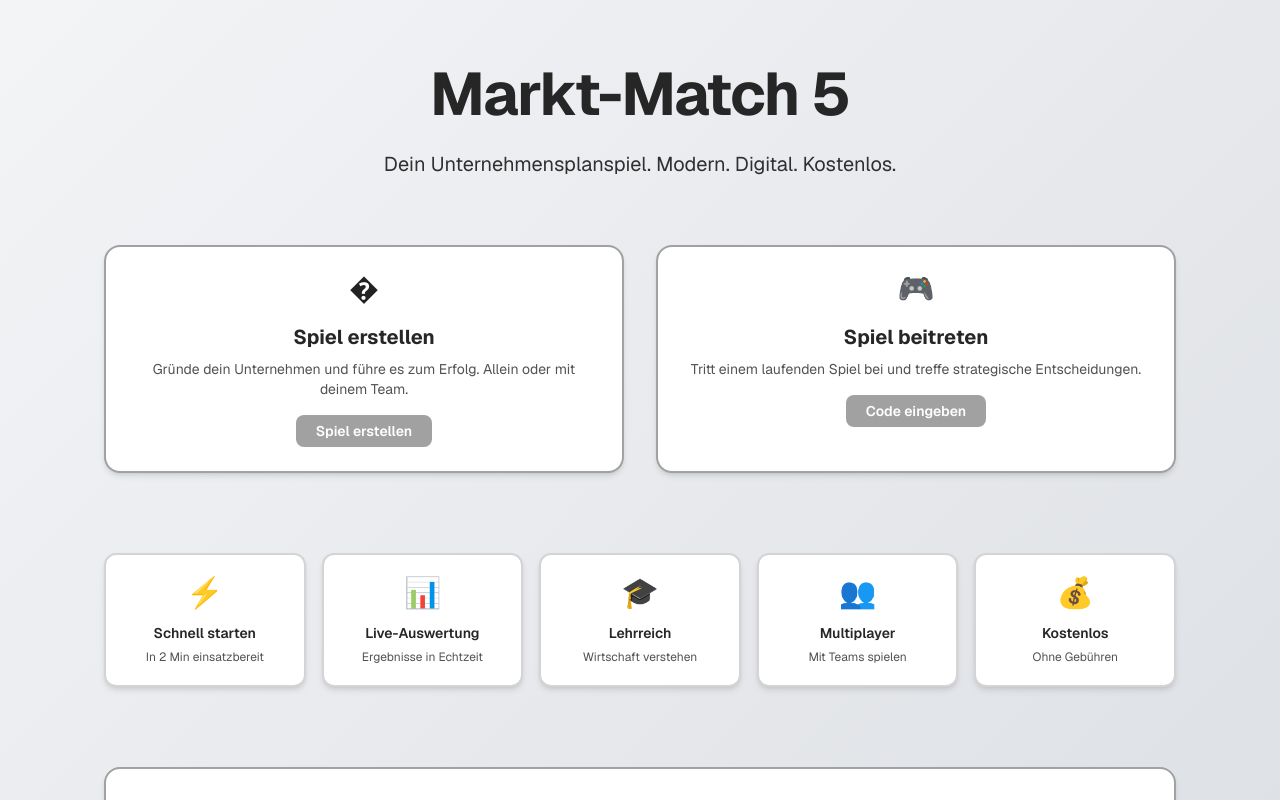
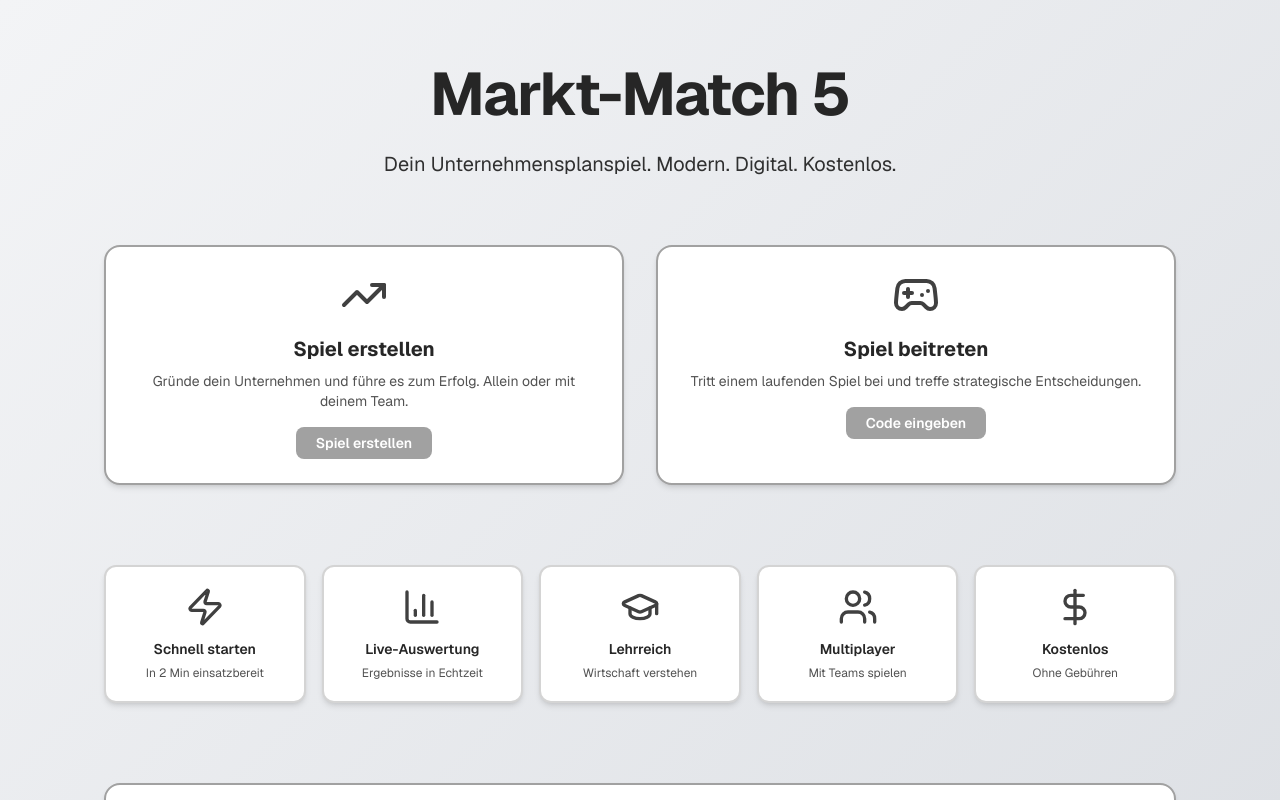
Before and after one commit to swjnmang/marktmatch5, a Next.js app in the folder mm5-vercel/: page / in a window 1280 px wide. Shown: the top 800 px of the page. Built offline with nearby package versions, Linux system fonts and the light colour scheme.

Commit message:
Fix: Emojis durch Lucide React Icons ersetzt für zuverlässige Darstellung

```diff
--- a/mm5-vercel/package.json
+++ b/mm5-vercel/package.json
@@ -12,6 +12,7 @@
   },
   "dependencies": {
     "firebase": "^12.7.0",
+    "lucide-react": "^0.562.0",
     "next": "16.1.1",
     "qrcode.react": "^4.2.0",
     "react": "19.2.3",
--- a/mm5-vercel/src/app/page.tsx
+++ b/mm5-vercel/src/app/page.tsx
@@ -3,6 +3,7 @@
 import Link from "next/link";
 import { VERSION } from "@/lib/version";
 import ScreenshotSlider from "@/components/ScreenshotSlider";
+import { TrendingUp, Gamepad2, Zap, BarChart3, GraduationCap, Users, DollarSign } from "lucide-react";
 
 export default function Home() {
   return (
@@ -22,7 +23,7 @@ export default function Home() {
             href="/spiel-erstellen"
             className="group rounded-2xl bg-white p-6 shadow-md transition hover:-translate-y-2 hover:shadow-lg border-2 border-neutral-400 text-center flex flex-col items-center"
           >
-            <div className="mb-4 text-3xl">�</div>
+            <div className="mb-4"><TrendingUp className="w-12 h-12 text-neutral-700" /></div>
             <h3 className="mb-2 text-xl font-bold text-neutral-800">Spiel erstellen</h3>
             <p className="mb-4 text-sm text-neutral-600">
               Gründe dein Unternehmen und führe es zum Erfolg. Allein oder mit deinem Team.
@@ -36,7 +37,7 @@ export default function Home() {
             href="/gruppe"
             className="group rounded-2xl bg-white p-6 shadow-md transition hover:-translate-y-2 hover:shadow-lg border-2 border-neutral-400 text-center flex flex-col items-center"
           >
-            <div className="mb-4 text-3xl">🎮</div>
+            <div className="mb-4"><Gamepad2 className="w-12 h-12 text-neutral-700" /></div>
             <h3 className="mb-2 text-xl font-bold text-neutral-800">Spiel beitreten</h3>
             <p className="mb-4 text-sm text-neutral-600">
               Tritt einem laufenden Spiel bei und treffe strategische Entscheidungen.
@@ -50,27 +51,27 @@ export default function Home() {
         {/* Features */}
         <div className="mb-20 grid gap-4 sm:grid-cols-2 lg:grid-cols-5">
           <div className="rounded-xl bg-white p-5 shadow-md border-2 border-neutral-300 text-center hover:shadow-lg transition hover:-translate-y-1">
-            <div className="mb-3 text-3xl flex justify-center">⚡</div>
+            <div className="mb-3 flex justify-center"><Zap className="w-10 h-10 text-neutral-700" /></div>
             <h4 className="mb-1.5 text-sm font-semibold text-neutral-800">Schnell starten</h4>
             <p className="text-xs text-neutral-600">In 2 Min einsatzbereit</p>
           </div>
           <div className="rounded-xl bg-white p-5 shadow-md border-2 border-neutral-300 text-center hover:shadow-lg transition hover:-translate-y-1">
-            <div className="mb-3 text-3xl flex justify-center">📊</div>
+            <div className="mb-3 flex justify-center"><BarChart3 className="w-10 h-10 text-neutral-700" /></div>
             <h4 className="mb-1.5 text-sm font-semibold text-neutral-800">Live-Auswertung</h4>
             <p className="text-xs text-neutral-600">Ergebnisse in Echtzeit</p>
           </div>
           <div className="rounded-xl bg-white p-5 shadow-md border-2 border-neutral-300 text-center hover:shadow-lg transition hover:-translate-y-1">
-            <div className="mb-3 text-3xl flex justify-center">🎓</div>
+            <div className="mb-3 flex justify-center"><GraduationCap className="w-10 h-10 text-neutral-700" /></div>
             <h4 className="mb-1.5 text-sm font-semibold text-neutral-800">Lehrreich</h4>
             <p className="text-xs text-neutral-600">Wirtschaft verstehen</p>
           </div>
           <div className="rounded-xl bg-white p-5 shadow-md border-2 border-neutral-300 text-center hover:shadow-lg transition hover:-translate-y-1">
-            <div className="mb-3 text-3xl flex justify-center">👥</div>
+            <div className="mb-3 flex justify-center"><Users className="w-10 h-10 text-neutral-700" /></div>
             <h4 className="mb-1.5 text-sm font-semibold text-neutral-800">Multiplayer</h4>
             <p className="text-xs text-neutral-600">Mit Teams spielen</p>
           </div>
           <div className="rounded-xl bg-white p-5 shadow-md border-2 border-neutral-300 text-center hover:shadow-lg transition hover:-translate-y-1">
-            <div className="mb-3 text-3xl flex justify-center">💰</div>
+            <div className="mb-3 flex justify-center"><DollarSign className="w-10 h-10 text-neutral-700" /></div>
             <h4 className="mb-1.5 text-sm font-semibold text-neutral-800">Kostenlos</h4>
             <p className="text-xs text-neutral-600">Ohne Gebühren</p>
           </div>
```
Also changed, not shown: 1 other file (tests, documents, lock files or other folders).
